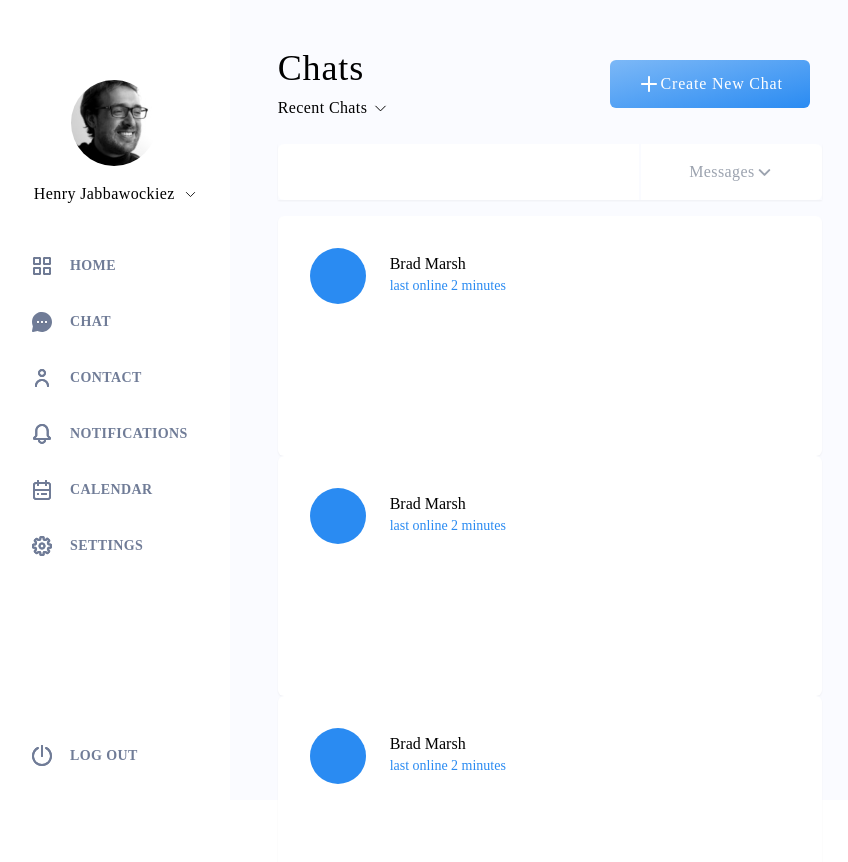
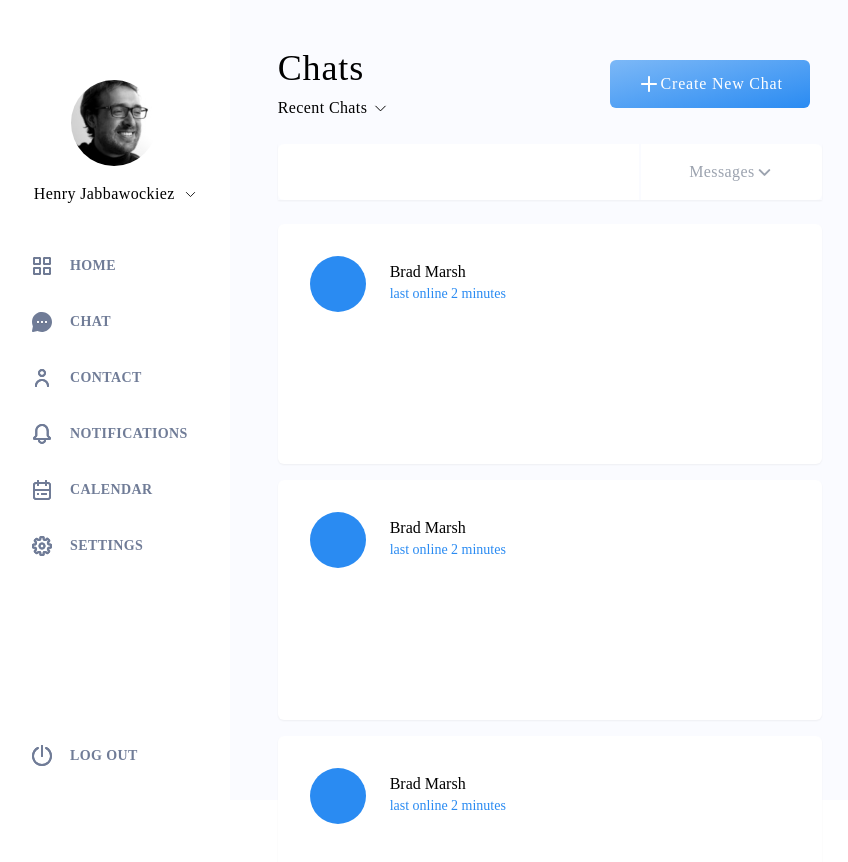
Before and after one commit to Bradley-Marsh316/react-app, a React (Create React App) app in the folder front/: page / in a window 1280 px wide. Shown: the top 862 px of the page, without its empty margins (2-850 px from the left). Built offline with nearby package versions, Linux system fonts and the light colour scheme.

Commit message:
chatcard margin

```diff
--- a/front/src/components/Chat/ChatCard.jsx
+++ b/front/src/components/Chat/ChatCard.jsx
@@ -1,6 +1,6 @@
 export default function ChatCard({ userName, profilePicture, age, tagline, content, active }) {
   return (
-    <div className="w-full h-60 flex flex-col bg-white rounded-md shadow-sm p-8">
+    <div className="w-full h-60 flex flex-col bg-white rounded-md shadow-sm p-8 my-4">
       <div className="flex w-full h-14">
         <div className="rounded-full bg-active w-14 h-14 mr-6"></div>
         <div className="flex flex-col py-1">
--- a/front/src/components/Chat/ChatMenu.jsx
+++ b/front/src/components/Chat/ChatMenu.jsx
@@ -22,7 +22,7 @@ export default function ChatMenu() {
     <div className="flex flex-col w-96" style={{ width: '34rem'}}>
       <ChatHeader />
       <SearchBar />
-      <div className="w-full mt-4">
+      <div className="w-full mt-2">
         { chatCards.map(card => <ChatCard userName={card.userName} tagline={card.tagline} />) }
       </div>
     </div>
```
